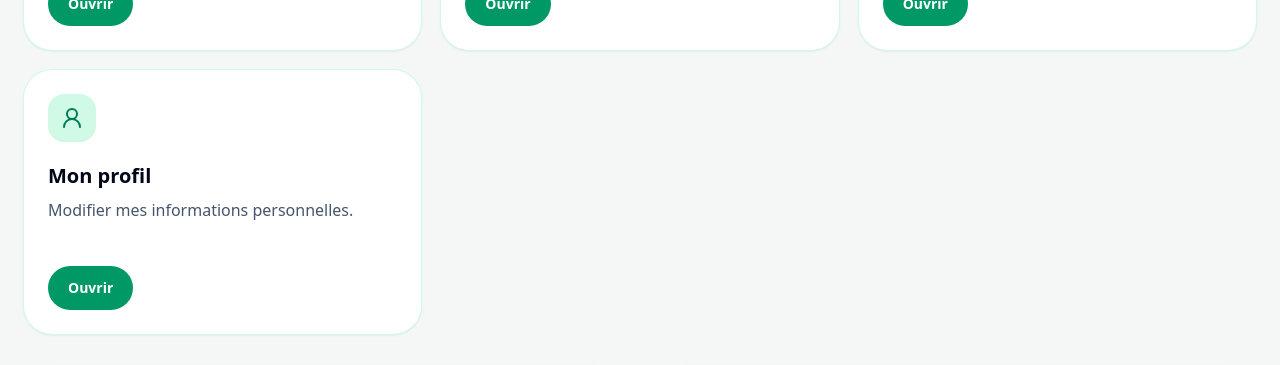
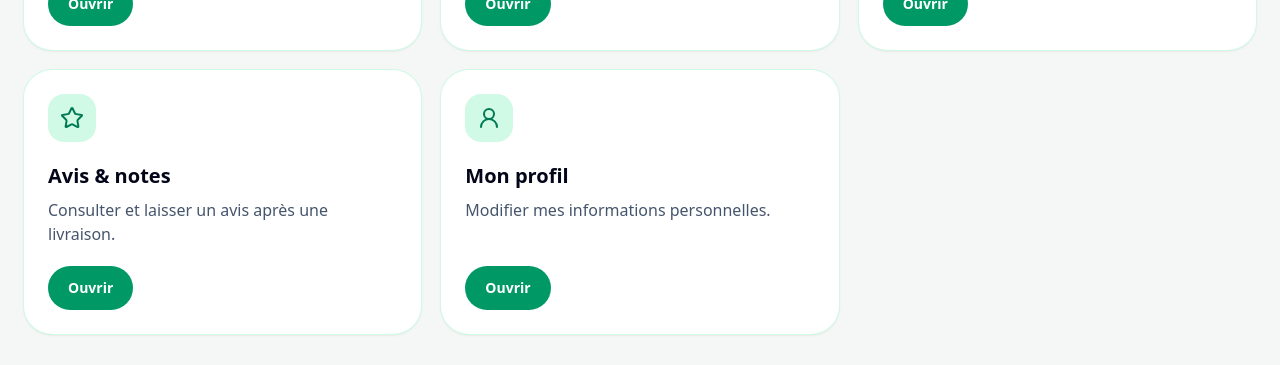
Before and after one commit to lafere75-del/Droovo, a Next.js app: page /dashboard in a window 1280 px wide. Shown: the part 1158-1523 px from the top of the page. Built offline with nearby package versions, Linux system fonts and the light colour scheme; no server answers.

Commit message:
Update page.jsx

```diff
--- a/app/dashboard/page.jsx
+++ b/app/dashboard/page.jsx
@@ -13,6 +13,7 @@ import {
   MessageCircle,
   Package,
   ShieldAlert,
+  Star,
   UserRound,
 } from "lucide-react";
 
@@ -99,7 +100,9 @@ export default function DashboardPage() {
   return (
     <main className="min-h-screen bg-[#F4F7F5] px-6 py-8 text-slate-950">
       <div className="mx-auto max-w-7xl">
+
         <header className="flex items-center justify-between rounded-[2rem] bg-white p-6 shadow-sm ring-1 ring-emerald-100">
+
           <div>
             <p className="text-sm font-black uppercase tracking-[0.22em] text-emerald-700">
               Espace utilisateur
@@ -115,6 +118,7 @@ export default function DashboardPage() {
           </div>
 
           <div className="flex items-center gap-3">
+
             <Link
               href="/dashboard/notifications"
               className="relative rounded-full bg-white p-3 shadow-sm ring-1 ring-slate-200 hover:bg-slate-50"
@@ -134,15 +138,20 @@ export default function DashboardPage() {
             >
               Retour accueil
             </Link>
+
           </div>
+
         </header>
 
         {identityStatus !== "verified" && (
           <section className="mt-6 rounded-[2rem] bg-amber-50 p-6 ring-1 ring-amber-100">
+
             <div className="flex items-start gap-4">
+
               <ShieldAlert className="mt-1 text-amber-700" />
 
               <div>
+
                 <h2 className="text-xl font-black text-slate-950">
                   Vérification d’identité requise
                 </h2>
@@ -158,12 +167,14 @@ export default function DashboardPage() {
                 >
                   Vérifier mon identité
                 </Link>
+
               </div>
             </div>
           </section>
         )}
 
         <section className="mt-6 grid gap-5 md:grid-cols-4">
+
           <Stat
             icon={Package}
             label="Mes colis"
@@ -176,12 +187,22 @@ export default function DashboardPage() {
             value={loading ? "..." : trips.length}
           />
 
-          <Stat icon={CreditCard} label="Paiements" value="0 €" />
+          <Stat
+            icon={CreditCard}
+            label="Paiements"
+            value="0 €"
+          />
 
-          <Stat icon={BadgeCheck} label="Statut" value="Vérifié" />
+          <Stat
+            icon={BadgeCheck}
+            label="Statut"
+            value="Vérifié"
+          />
+
         </section>
 
         <section className="mt-8 grid gap-5 md:grid-cols-2 lg:grid-cols-3">
+
           <ActionCard
             icon={Package}
             title="Envoyer un colis"
@@ -248,15 +269,25 @@ export default function DashboardPage() {
           />
 
           <ActionCard
+            icon={Star}
+            title="Avis & notes"
+            text="Consulter et laisser un avis après une livraison."
+            href="/dashboard/reviews"
+          />
+
+          <ActionCard
             icon={UserRound}
             title="Mon profil"
             text="Modifier mes informations personnelles."
             href="/dashboard/profil"
           />
+
         </section>
 
         <section className="mt-8 grid gap-6 lg:grid-cols-2">
+
           <Panel title="Mes derniers trajets">
+
             {trips.length === 0 ? (
               <Empty text="Aucun trajet déclaré pour le moment." />
             ) : (
@@ -273,9 +304,11 @@ export default function DashboardPage() {
                 />
               ))
             )}
+
           </Panel>
 
           <Panel title="Mes derniers colis">
+
             {packages.length === 0 ? (
               <Empty text="Aucun colis publié pour le moment." />
             ) : (
@@ -288,8 +321,11 @@ export default function DashboardPage() {
                 />
               ))
             )}
+
           </Panel>
+
         </section>
+
       </div>
     </main>
   );
@@ -298,11 +334,17 @@ export default function DashboardPage() {
 function Stat({ icon: Icon, label, value }) {
   return (
     <div className="rounded-[1.5rem] bg-white p-5 shadow-sm ring-1 ring-emerald-100">
+
       <Icon className="text-emerald-700" size={24} />
 
-      <p className="mt-4 text-sm font-bold text-slate-500">{label}</p>
+      <p className="mt-4 text-sm font-bold text-slate-500">
+        {label}
+      </p>
 
-      <p className="mt-1 text-3xl font-black text-slate-950">{value}</p>
+      <p className="mt-1 text-3xl font-black text-slate-950">
+        {value}
+      </p>
+
     </div>
   );
 }
@@ -310,13 +352,18 @@ function Stat({ icon: Icon, label, value }) {
 function ActionCard({ icon: Icon, title, text, href, locked }) {
   return (
     <div className="rounded-[1.75rem] bg-white p-6 shadow-sm ring-1 ring-emerald-100">
+
       <div className="flex h-12 w-12 items-center justify-center rounded-2xl bg-emerald-100 text-emerald-700">
         <Icon size={24} />
       </div>
 
-      <h3 className="mt-5 text-xl font-black">{title}</h3>
+      <h3 className="mt-5 text-xl font-black">
+        {title}
+      </h3>
 
-      <p className="mt-2 min-h-[48px] text-slate-600">{text}</p>
+      <p className="mt-2 min-h-[48px] text-slate-600">
+        {text}
+      </p>
 
       {locked ? (
         <Link
@@ -333,6 +380,7 @@ function ActionCard({ icon: Icon, title, text, href, locked }) {
           Ouvrir
         </Link>
       )}
+
     </div>
   );
 }
@@ -340,9 +388,15 @@ function ActionCard({ icon: Icon, title, text, href, locked }) {
 function Panel({ title, children }) {
   return (
     <div className="rounded-[2rem] bg-white p-6 shadow-sm ring-1 ring-emerald-100">
-      <h2 className="text-xl font-black text-slate-950">{title}</h2>
 
-      <div className="mt-5 grid gap-3">{children}</div>
+      <h2 className="text-xl font-black text-slate-950">
+        {title}
+      </h2>
+
+      <div className="mt-5 grid gap-3">
+        {children}
+      </div>
+
     </div>
   );
 }
@@ -350,15 +404,23 @@ function Panel({ title, children }) {
 function Row({ title, text, tag }) {
   return (
     <div className="flex items-center justify-between gap-4 rounded-2xl bg-slate-50 p-4 ring-1 ring-slate-100">
+
       <div>
-        <p className="font-black text-slate-950">{title}</p>
 
-        <p className="mt-1 text-sm text-slate-600">{text}</p>
+        <p className="font-black text-slate-950">
+          {title}
+        </p>
+
+        <p className="mt-1 text-sm text-slate-600">
+          {text}
+        </p>
+
       </div>
 
       <span className="rounded-full bg-emerald-100 px-3 py-1 text-xs font-black text-emerald-700">
         {tag}
       </span>
+
     </div>
   );
 }
```
